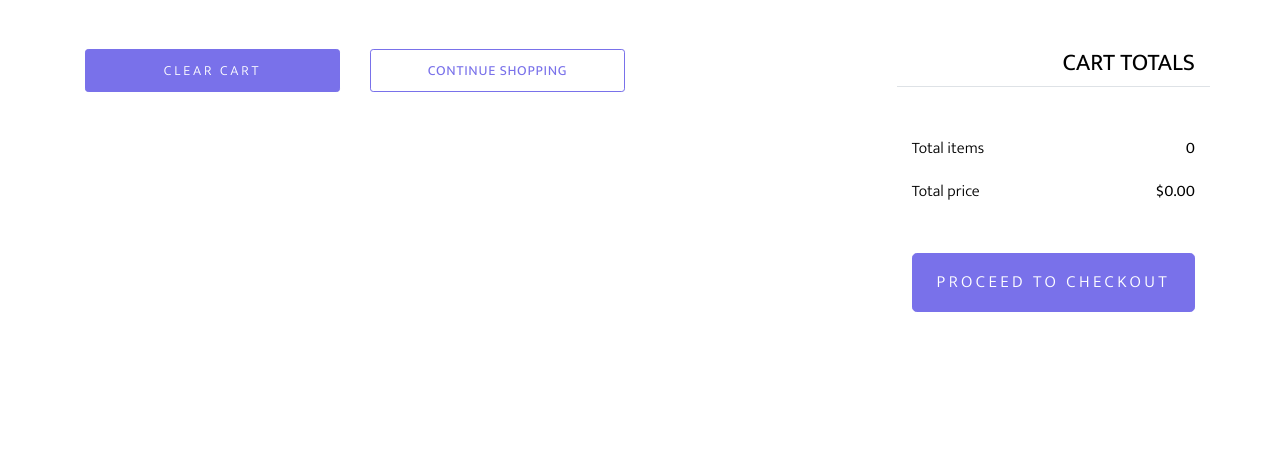
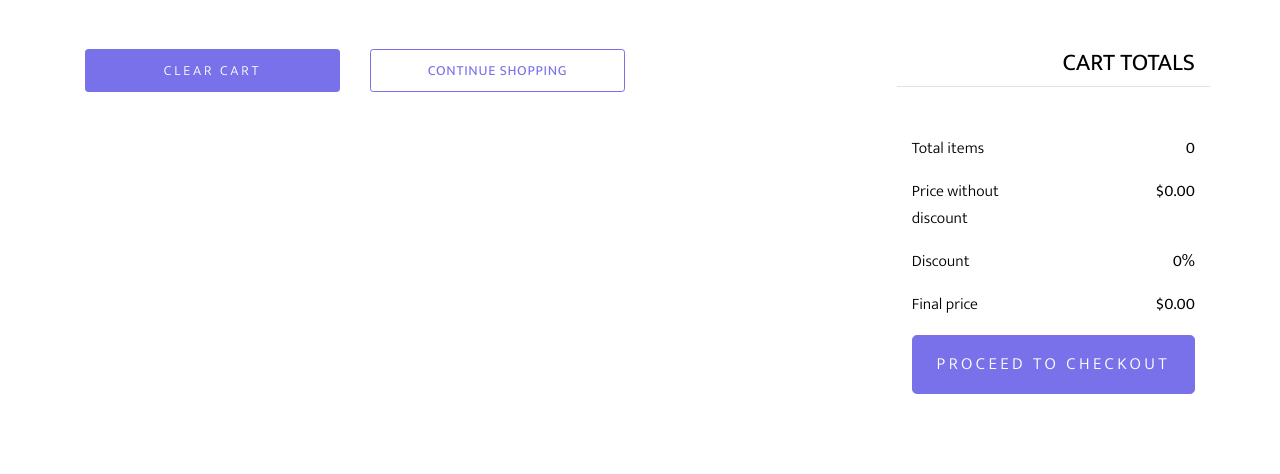
Before and after one commit to alexeyvershinin/django_stripe_test, a Django app: page /cart/ in a window 1280 px wide. Shown: the part 362-836 px from the top of the page. Before the commit the page ends 674 px from the top, so only its background shows below. Run offline with Django 4.2, Linux system fonts and the light colour scheme; some libraries are stand-ins or nearby versions; some web fonts are replaced.

Commit message:
models.py добавил модель Discount, в user_tags.py добавил функцию show_discount

```diff
--- a/payments/admin.py
+++ b/payments/admin.py
@@ -1,5 +1,5 @@
 from django.contrib import admin
-from .models import Item, Order, PositionOrder
+from .models import Item, Order, PositionOrder, Discount
 
 
 # Register your models here.
@@ -30,3 +30,6 @@ class PositionOrderAdmin(admin.ModelAdmin):
 
 # регистрируем модель и наш класс настроек
 admin.site.register(PositionOrder, PositionOrderAdmin)
+
+# регистрируем модель Discount
+admin.site.register(Discount)
--- a/payments/templates/cart/cart.html
+++ b/payments/templates/cart/cart.html
@@ -75,12 +75,29 @@
                                     <strong class="text-black">{% cart_item_count %}</strong>
                                 </div>
                             </div>
-                            <div class="row mb-5">
+                            <div class="row mb-3">
                                 <div class="col-md-6">
-                                    <span class="text-black">Total price</span>
+                                    <span class="text-black">Price without discount</span>
                                 </div>
                                 <div class="col-md-6 text-right">
                                     <strong class="text-black">${{ cart.get_total_full_price }}</strong>
+                                </div>
+                            </div>
+                            {% show_discount as discount_info %}
+                            <div class="row mb-3">
+                                <div class="col-md-6">
+                                    <span class="text-black">Discount</span>
+                                </div>
+                                <div class="col-md-6 text-right">
+                                    <strong class="text-black">{{ discount_info.1 }}%</strong>
+                                </div>
+                            </div>
+                            <div class="row mb-3">
+                                <div class="col-md-6">
+                                    <span class="text-black">Final price</span>
+                                </div>
+                                <div class="col-md-6 text-right">
+                                    <strong class="text-black">${{ discount_info.0|floatformat:2 }}</strong>
                                 </div>
                             </div>
 
--- a/payments/templatetags/user_tags.py
+++ b/payments/templatetags/user_tags.py
@@ -20,3 +20,17 @@ def cart_obj_count(context):
     item_pks = list(cart.keys())
     item_count = Item.objects.filter(pk__in=item_pks).count()
     return item_count
+
+
+# отображение скидки в корзине покупателя
+@register.simple_tag(takes_context=True)
+def show_discount(context):
+    request = context['request']
+    cart = Cart(request)
+    discount = 0
+    if float(cart.get_total_full_price()) >= 100:
+        discount = 10
+    elif float(cart.get_total_full_price()) >= 50:
+        discount = 5
+    final_price = float(cart.get_total_full_price()) - (float(cart.get_total_full_price()) * discount / 100)
+    return final_price, discount
```
Also changed, not shown: payments/models.py (+29 -0 lines), db.sqlite3.
